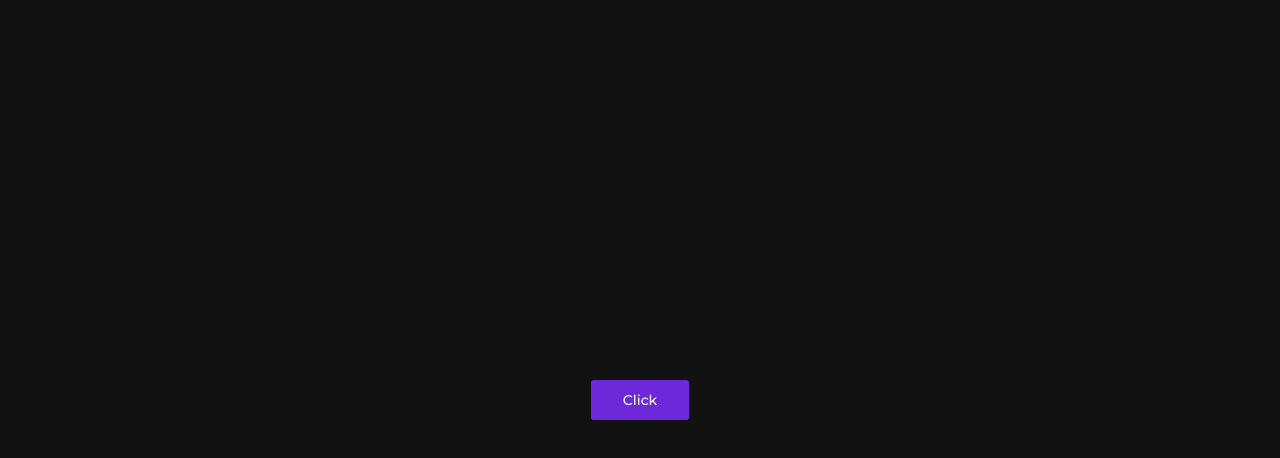
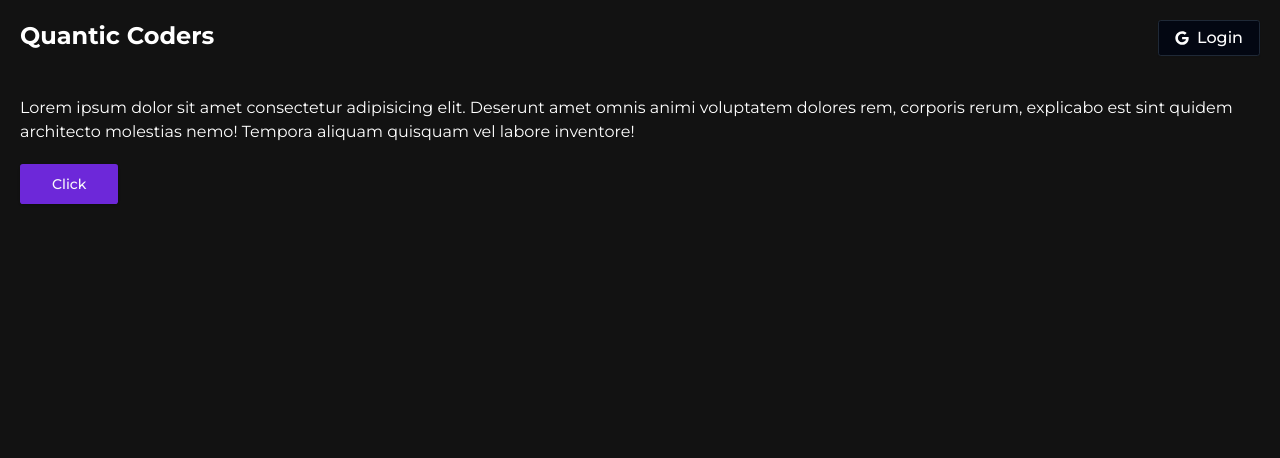
Before and after one commit to qbixmex/soma-music-hub, a Next.js app: page / in a window 1280 px wide. Shown: the top 458 px of the page. Built offline with nearby package versions, Linux system fonts and the light colour scheme.

Commit message:
Navbar Added
- [x] React Icons installed
- [x] Logo added
- [x] Login button added

```diff
--- a/package.json
+++ b/package.json
@@ -1,6 +1,6 @@
 {
   "name": "quantic_coders",
-  "version": "0.1.0",
+  "version": "0.2.0",
   "private": true,
   "scripts": {
     "dev": "next dev --turbo",
@@ -17,6 +17,7 @@
     "next-themes": "^0.3.0",
     "react": "^18",
     "react-dom": "^18",
+    "react-icons": "^5.2.1",
     "tailwind-merge": "^2.4.0",
     "tailwindcss-animate": "^1.0.7"
   },
--- a/src/app/globals.css
+++ b/src/app/globals.css
@@ -48,4 +48,8 @@
     --input: 215 27.9% 16.9%;
     --ring: 263.4 70% 50.4%;
   }
+
+  .customContainer {
+    @apply p-5 lg:max-w-7xl lg:mx-auto;
+  }
 }
--- a/src/app/layout.tsx
+++ b/src/app/layout.tsx
@@ -3,6 +3,8 @@ import type { Metadata } from "next";
 import { Montserrat } from "next/font/google";
 import "./globals.css";
 import Providers from "@/components/providers/providers";
+import { Navbar } from "@/components/layout";
+import clsx from "clsx";
 
 const montserrat = Montserrat();
 
@@ -14,9 +16,17 @@ export const metadata: Metadata = {
 const RootLayout: FC<{children: ReactNode}> = ({ children }) => {
   return (
     <html lang="en" suppressHydrationWarning>
-      <body className={montserrat.className}>
+      <body
+        className={clsx([
+          montserrat.className,
+          'customContainer',
+        ])}
+      >
         <Providers>
-          {children}
+          <Navbar />
+          <main>
+            {children}
+          </main>
         </Providers>
       </body>
     </html>
--- a/src/app/page.tsx
+++ b/src/app/page.tsx
@@ -2,9 +2,10 @@ import { Button } from "@/components/ui/button";
 
 const HomePage = () => {
   return (
-    <main className="w-full h-screen grid place-content-center">
+    <div className="space-y-5">
+      <p>Lorem ipsum dolor sit amet consectetur adipisicing elit. Deserunt amet omnis animi voluptatem dolores rem, corporis rerum, explicabo est sint quidem architecto molestias nemo! Tempora aliquam quisquam vel labore inventore!</p>
       <Button size="lg">Click</Button>
-    </main>
+    </div>
   );
 };
 
--- /dev/null
+++ b/src/components/layout/index.ts
@@ -0,0 +1 @@
+export { default as Navbar } from "./navbar.component";
--- /dev/null
+++ b/src/components/layout/navbar.component.tsx
@@ -0,0 +1,22 @@
+import Link from "next/link";
+import { Button } from "../ui/button";
+import { FaGoogle } from "react-icons/fa6";
+
+const Navbar = () => {
+  return (
+    <nav className="mb-10">
+      <div className="flex items-center justify-between">
+        <div className="group">
+          <Link href="/" className="text-2xl font-bold group-hover:text-primary transition-colors">Quantic Coders</Link>
+          <div className="h-1 w-0 group-hover:w-full bg-primary transition-all" />
+        </div>
+        <Button variant="outline" className="space-x-2">
+          <FaGoogle size={14}>SiGoogle</FaGoogle>
+          <span className="text-base">Login</span>
+        </Button>
+      </div>
+    </nav>
+  );
+};
+
+export default Navbar;
```
Also changed, not shown: 1 other file (tests, documents, lock files or other folders).
